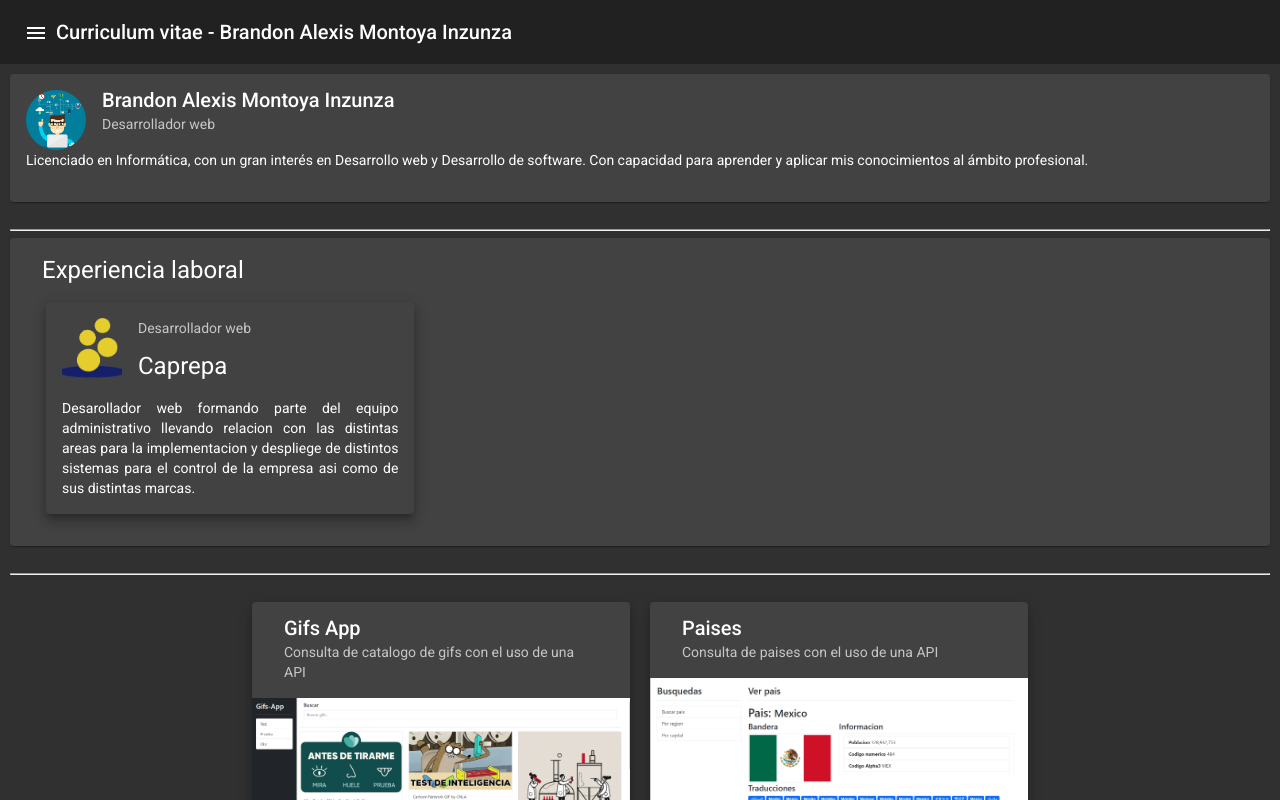
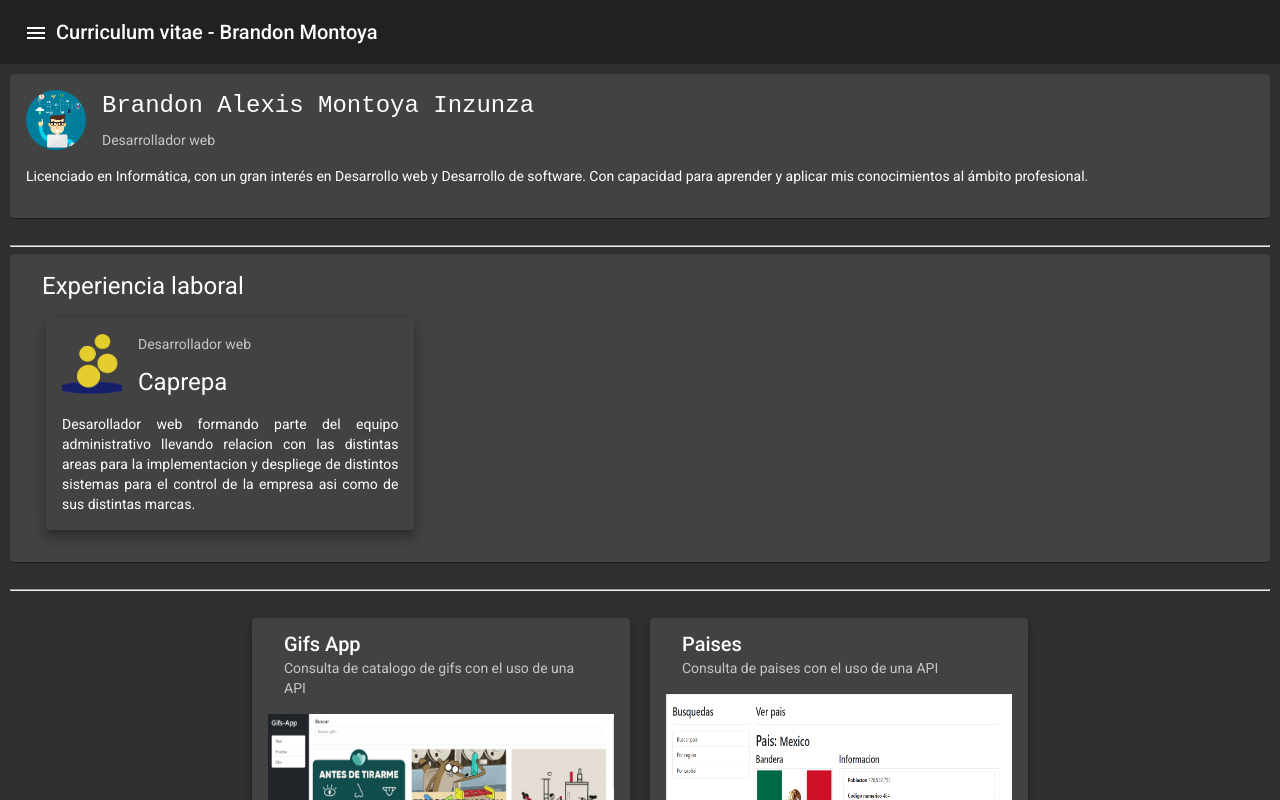
Before and after one commit to BrandonMex13/cv-brandon, an Angular app: page / in a window 1280 px wide. Built offline with nearby package versions, Linux system fonts and the light colour scheme.

Commit message:
FEAT(diseno)

```diff
--- a/src/app/cv/components/presentacion/presentacion.component.html
+++ b/src/app/cv/components/presentacion/presentacion.component.html
@@ -2,12 +2,11 @@
     <mat-card-header>
         <img mat-card-avatar src="../../../../assets/img/programador.jpg" alt="programador">
         <mat-card-title>
-            <p>Brandon Alexis Montoya Inzunza</p>
+            <h1>Brandon Alexis Montoya Inzunza</h1>
         </mat-card-title>
         <mat-card-subtitle>Desarrollador web</mat-card-subtitle>
     </mat-card-header>
 
-    <!-- <img mat-card-image src="https://material.angular.io/assets/img/examples/shiba2.jpg" alt="Photo of a Shiba Inu"> -->
     <mat-card-content>
         <p>
             {{ descripcion }}
@@ -21,11 +20,15 @@
 
 <br>
 <hr>
-<app-trabajos></app-trabajos>
+<div class="row">
+    <app-trabajos></app-trabajos>
+</div>
 
 <br>
 <hr>
-<app-proyectos></app-proyectos>
+<div class="row">
+    <app-proyectos></app-proyectos>
+</div>
 
 <br>
 <br>
@@ -33,4 +36,6 @@
 <br>
 <hr>
 
-<app-footer></app-footer>
+<div class="row">
+    <app-footer></app-footer>
+</div>
--- a/src/app/cv/components/proyectos/proyectos.component.css
+++ b/src/app/cv/components/proyectos/proyectos.component.css
@@ -18,3 +18,10 @@ a{
 mat-card{
     height: 100%;
 }
+
+.mat-card-image{
+    width: 100%;
+    height: 50%;
+    margin: auto;
+    margin-bottom: 5px;
+}
--- a/src/app/cv/components/trabajos/trabajos.component.html
+++ b/src/app/cv/components/trabajos/trabajos.component.html
@@ -7,7 +7,7 @@
     <mat-card-content>
 
         <div fxLayout="row wrap" fxLayout.xs="column" fxLayoutAlign="right" fxLayoutGap="20px">
-            <div fxFlex="30" fxFlex.lg="30" fxFlex.sm="40" class="flexCard">
+            <div fxFlex="100" fxFlex.lg="30" fxFlex.sm="100" class="flexCard">
                 <mat-card class="example-card" [class.mat-elevation-z8]="true">
 
                     <mat-card-header>
--- a/src/app/cv/pages/home/home.component.html
+++ b/src/app/cv/pages/home/home.component.html
@@ -14,16 +14,6 @@
                 <mat-icon mat-list-icon>label</mat-icon>
                 <span>Presentacion</span>
             </a>
-
-            <!-- <a routerLink="./agregar" mat-list-item (click)="sidenav.toggle()">
-                <mat-icon mat-list-icon>add</mat-icon>
-                <span>Añadir Héroe</span>
-            </a> -->
-
-            <!-- <a routerLink="./buscar" mat-list-item (click)="sidenav.toggle()">
-                <mat-icon mat-list-icon>search</mat-icon>
-                <span>Buscar Héroe</span>
-            </a> -->
         </mat-nav-list>
 
     </mat-sidenav>
@@ -33,25 +23,14 @@
             <mat-icon>menu</mat-icon>
         </button>
 
-        <h1>Curriculum vitae - Brandon Alexis Montoya Inzunza</h1>
+        <h1>Curriculum vitae - Brandon Montoya</h1>
 
         <span class="spacer"></span>
 
-        <!-- <button mat-button>
-            Logout
-        </button> -->
     </mat-toolbar>
 
     <div class="container">
         <router-outlet></router-outlet>
     </div>
 
-    <!-- <div class="icon-bar">
-        <a href="#" class="facebook"><i class="fa fa-facebook"></i></a>
-        <a href="#" class="twitter"><i class="fa fa-twitter"></i></a>
-        <a href="#" class="google"><i class="fa fa-google"></i></a>
-        <a href="#" class="linkedin"><i class="fa fa-linkedin"></i></a>
-        <a href="#" class="youtube"><i class="fa fa-youtube"></i></a>
-    </div> -->
-
 </mat-sidenav-container>
```
Also changed, not shown: src/app/cv/components/proyectos/proyectos.component.html (+0 -13 lines), src/app/shared/footer/footer.component.html (+1 -1 lines), 1 other file (tests, documents, lock files or other folders).
